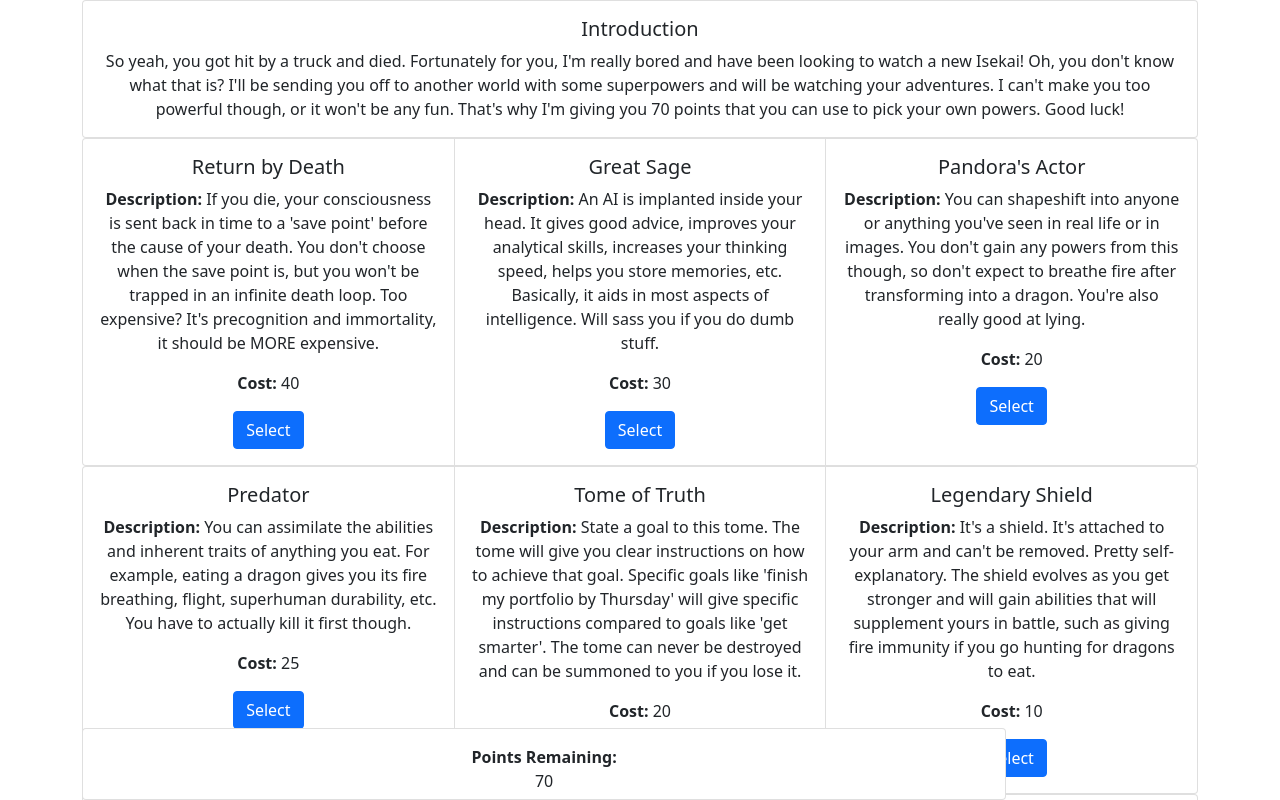
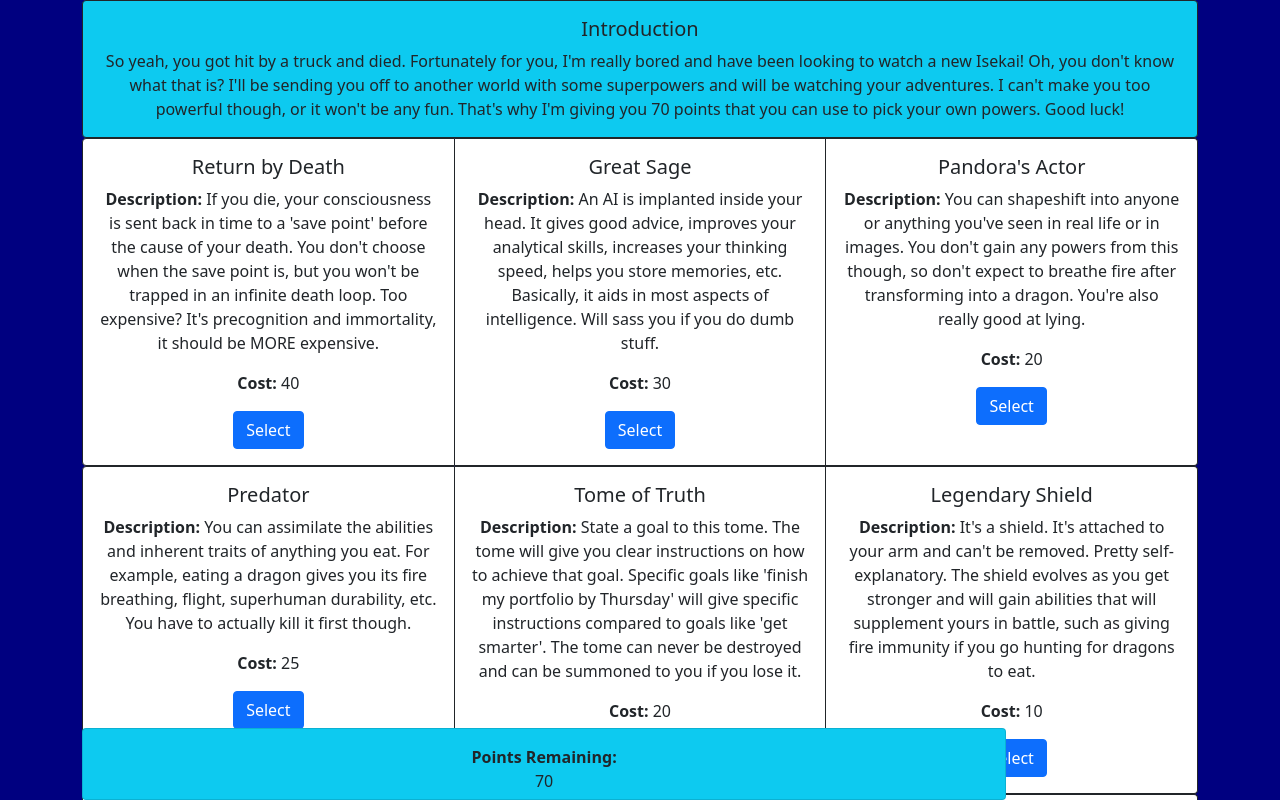
Before and after one commit to djli15736/cyoa-game, a React (Create React App) app: page / in a window 1280 px wide. Shown: the top 800 px of the page. Built offline with nearby package versions, Linux system fonts and the light colour scheme.

Commit message:
minor asethetic changes and background color

```diff
--- a/src/App.tsx
+++ b/src/App.tsx
@@ -16,7 +16,7 @@ function App(): JSX.Element {
 
     <Container className="App">
       <Col>
-      <BootstrapCard>
+      <BootstrapCard className="card border-dark bg-info">
             <BootstrapCard.Body>
                 <BootstrapCard.Title>Introduction</BootstrapCard.Title>
                 <BootstrapCard.Text>So yeah, you got hit by a truck and died. Fortunately for you, I'm really bored and have been looking to watch a new Isekai!
--- a/src/components/PointBox.tsx
+++ b/src/components/PointBox.tsx
@@ -5,7 +5,7 @@ import { Power } from '../interfaces/power';
 
 export function PointBox({points}: {points: number}): JSX.Element {
 
-    return <BootstrapCard className="point-box">
+    return <BootstrapCard className="point-box bg-info">
             <BootstrapCard.Body>
                 <BootstrapCard.Text id="point-box"><strong>Points Remaining: </strong></BootstrapCard.Text> {points}
             </BootstrapCard.Body>
--- a/src/components/PowerViewer.tsx
+++ b/src/components/PowerViewer.tsx
@@ -23,7 +23,7 @@ export function PowerViewer({power, points, setPoints}: {power: Power, points: n
         }
      }
 
-    return <BootstrapCard className={selected ? "power-card-clicked" : "power-card"}>
+    return <BootstrapCard className={selected ? "power-card-clicked border-dark" : "power-card border-dark"}>
             <BootstrapCard.Body>
                 <BootstrapCard.Title>{power.Name}</BootstrapCard.Title>
                 <BootstrapCard.Text>
--- a/src/index.css
+++ b/src/index.css
@@ -6,6 +6,7 @@ body {
   -webkit-font-smoothing: antialiased;
   -moz-osx-font-smoothing: grayscale;
   padding-bottom: 75px;
+  background-color: navy !important;
 }
 
 code {
@@ -15,6 +16,7 @@ code {
 
 .power-card-clicked {
   background-color: lightgreen !important;
+
 }
 
 .power-card {
```
